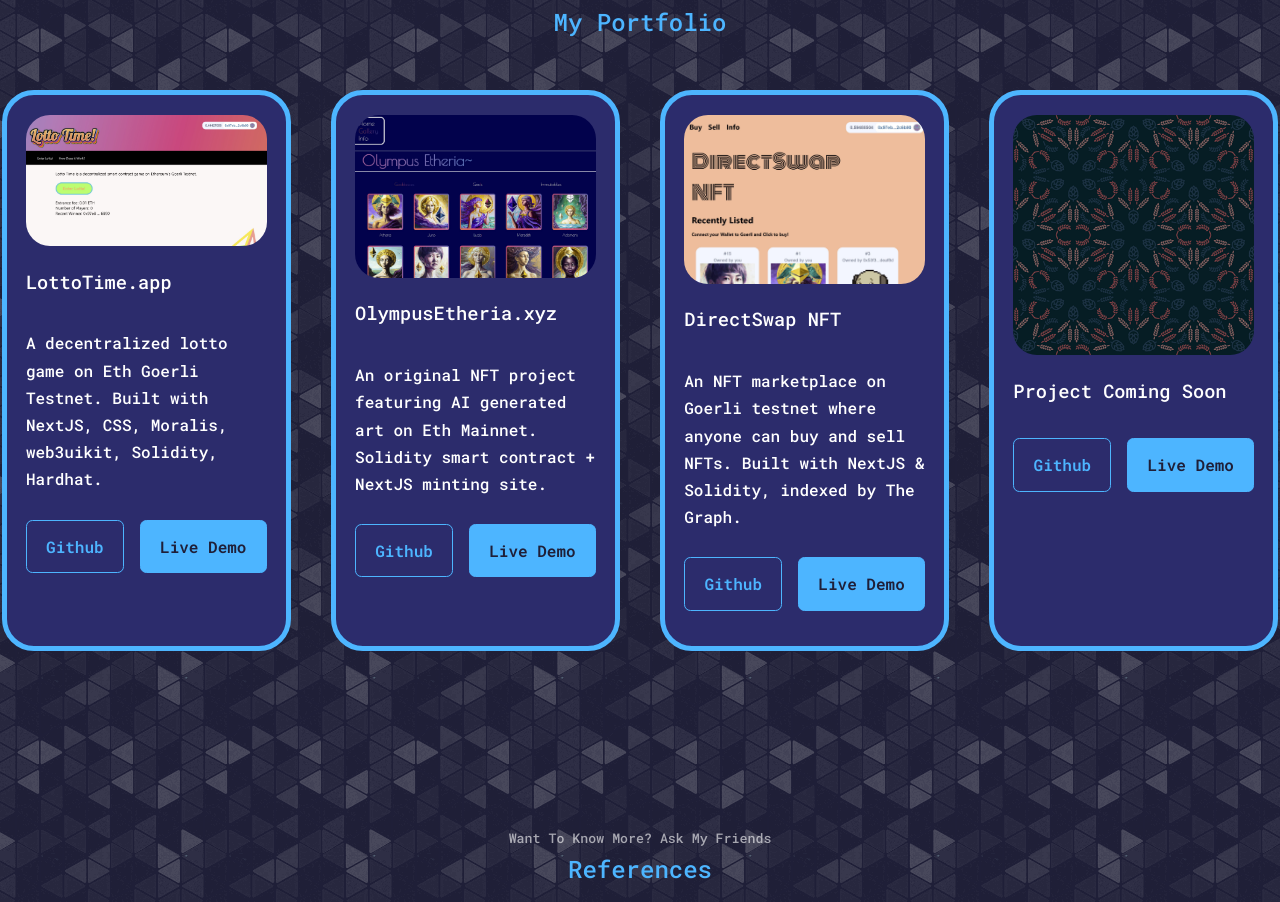
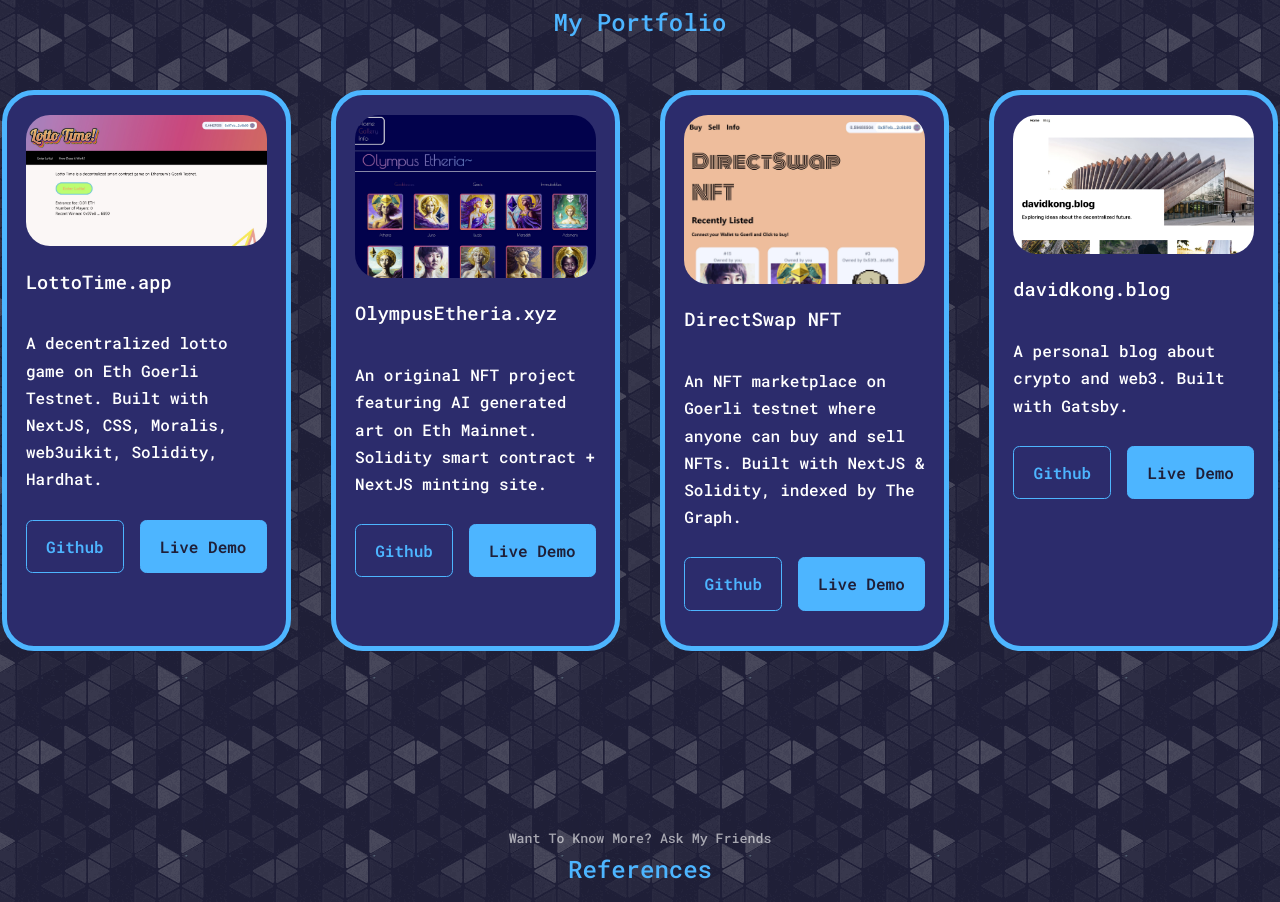
Before and after one commit to sdavidkong/davidkongdev, a React (Create React App) app: page / in a window 1280 px wide. Shown: the part 2541-3443 px from the top of the page. Built offline with nearby package versions, Linux system fonts and the light colour scheme.

Commit message:
added blog

```diff
--- a/src/components/portfolio/Portfolio.jsx
+++ b/src/components/portfolio/Portfolio.jsx
@@ -4,6 +4,7 @@
 import LOTTO from "../../assests/lotto.JPG";
 import OE from "../../assests/olympusetheria.JPG";
 import dsnft from "../../assests/directswapnft.JPG";
+import blog from "../../assests/blog.JPG";
 
 const Portfolio = () => {
   return (
@@ -98,14 +99,24 @@
 
         <article className="portfolio__item">
           <div className="portfolio__item-image">
-            <img src={IMG1} alt="a thumbnail of the project" />
+            <img src={blog} alt="a thumbnail of the project" />
           </div>
-          <h3>Project Coming Soon</h3>
+          <h3>davidkong.blog</h3>
+          <h4>A personal blog about crypto and web3. Built with Gatsby.</h4>
+          <br></br>
           <div className="portfolio__item-cta">
-            <a href="https://github.com/" className="btn" target="_blank">
+            <a
+              href="https://github.com/sdavidkong/davidkongbloggatsby"
+              className="btn"
+              target="_blank"
+            >
               Github
             </a>
-            <a href="https://" className="btn btn-primary" target="_blank">
+            <a
+              href="https://davidkong.blog/"
+              className="btn btn-primary"
+              target="_blank"
+            >
               Live Demo
             </a>
           </div>
```
Also changed, not shown: src/assests/blog.JPG (added).
